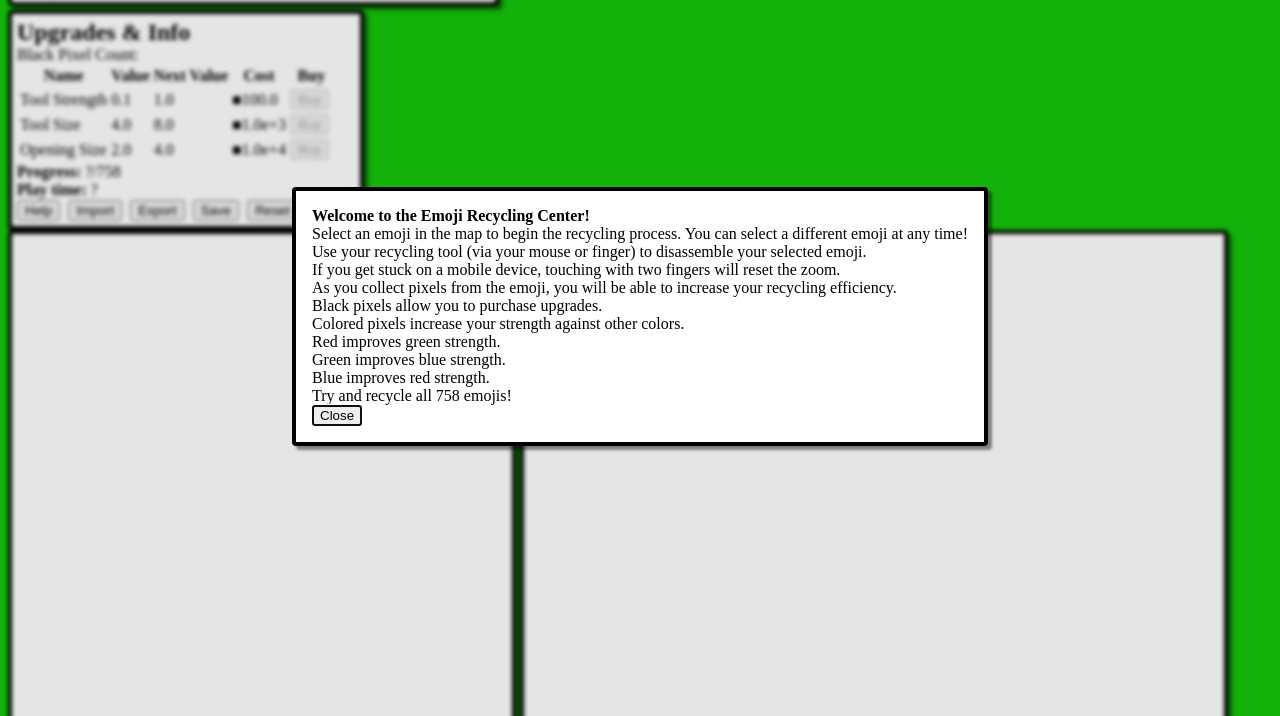
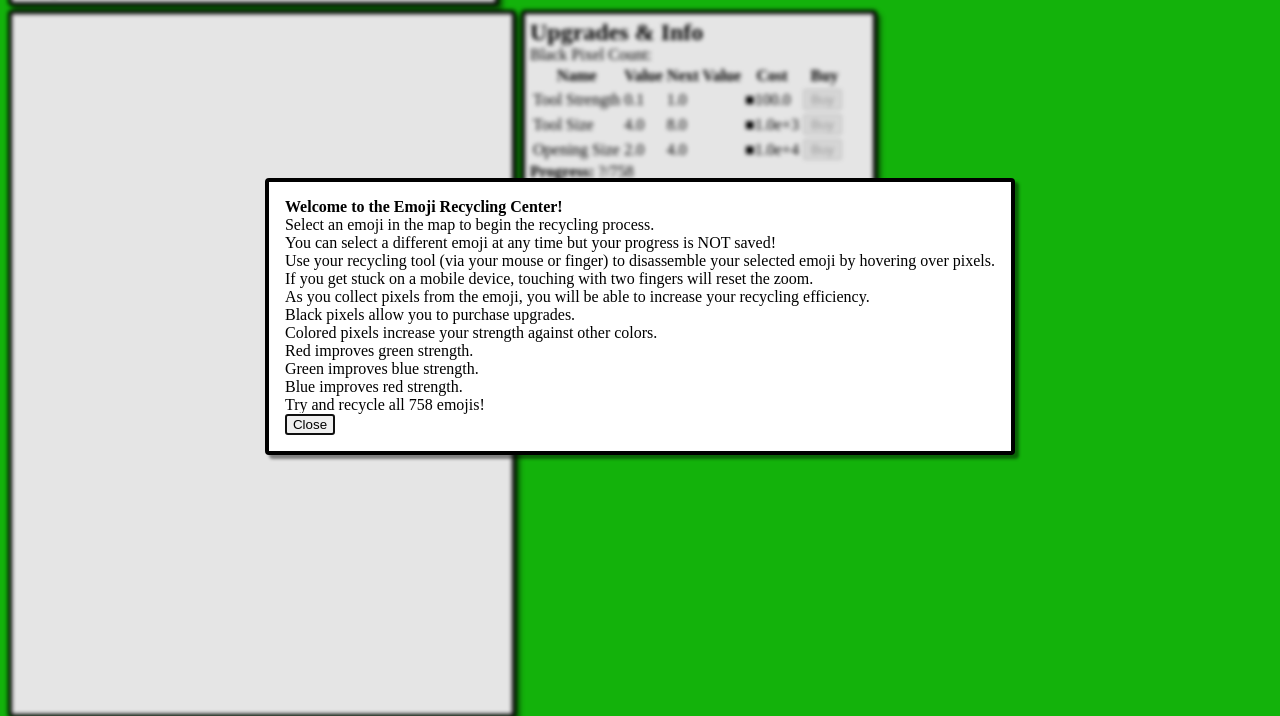
Before and after one commit to TKramez/EmojiRecyclingCenter, a plain HTML site: page index.html in a window 1280 px wide. Shown: the part 84-800 px from the top of the page. Drawn offline with Linux system fonts and the light colour scheme; no server answers.

Commit message:
rearrange UI elements

```diff
--- a/index.css
+++ b/index.css
@@ -9,6 +9,7 @@
 
 body {
   background: hsl(117, 89%, 41%);
+  min-width: 1010px;
 }
 
 h1 {
@@ -60,6 +61,7 @@ button {
 }
 
 #divUpgrades {
+  display: inline-block;
   padding: 5px;
 }
 
@@ -67,3 +69,10 @@ button {
   display: grid;
   justify-items: center;
 }
+
+#gameContainer {
+  display: grid;
+  grid-template-columns: 513px 1fr;
+  grid-row-gap: 5px;
+  align-items: start;
+}
--- a/index.html
+++ b/index.html
@@ -11,7 +11,9 @@
     <div id='divTitle' class='area'>
       <img id='logo' src='favicon.png'><span>Emoji Recycling Center</span>
     </div>
-    <div id='divUpgrades' class='area'>
+    <div id='gameContainer'>
+      <canvas id='cmain' width='500' height='700' class='area'></canvas>
+      <span id='divUpgrades' class='area'>
         <h2>Upgrades & Info</h2>
         <div>Black Pixel Count: <span id='blackCount'></span></div>
         <table>
@@ -30,14 +32,15 @@
           <button id='btnReset'>Reset</button>
           <input id='chkAudio' type='checkbox' checked>SFX
         </div>
+      </span>
+      <canvas id='cmap' width='700' height='700' class='area'></canvas>
     </div>
-    <canvas id='cmain' width='500' height='700' class='area'></canvas>
-    <canvas id='cmap' width='700' height='700' class='area'></canvas>
     <dialog id='helpContainer' class='area'>
       <div>
       <b>Welcome to the Emoji Recycling Center!</b><br>
-      Select an emoji in the map to begin the recycling process. You can select a different emoji at any time!<br>
-      Use your recycling tool (via your mouse or finger) to disassemble your selected emoji.<br>
+      Select an emoji in the map to begin the recycling process. <br>
+      You can select a different emoji at any time but your progress is NOT saved!<br>
+      Use your recycling tool (via your mouse or finger) to disassemble your selected emoji by hovering over pixels.<br>
       If you get stuck on a mobile device, touching with two fingers will reset the zoom.<br>
       As you collect pixels from the emoji, you will be able to increase your recycling efficiency.<br>
       Black pixels allow you to purchase upgrades.<br>
```
Lines whose indentation alone changed are shown as unchanged.
